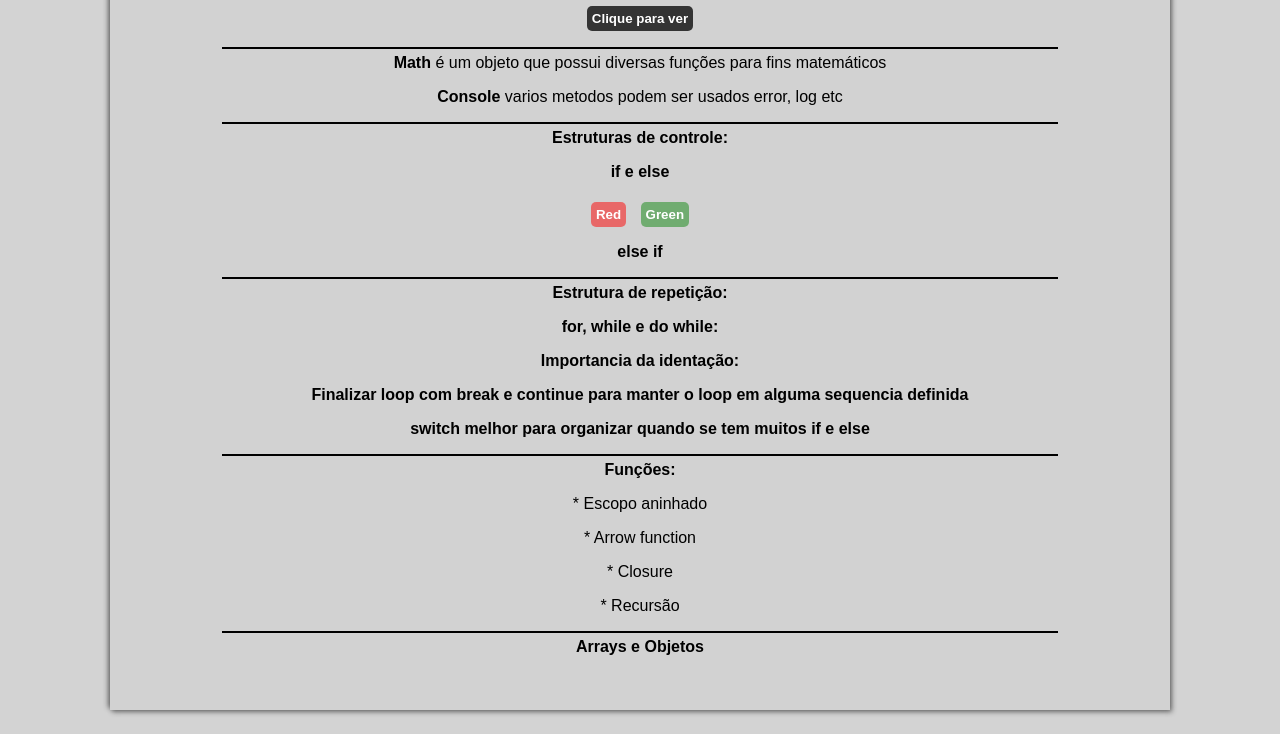
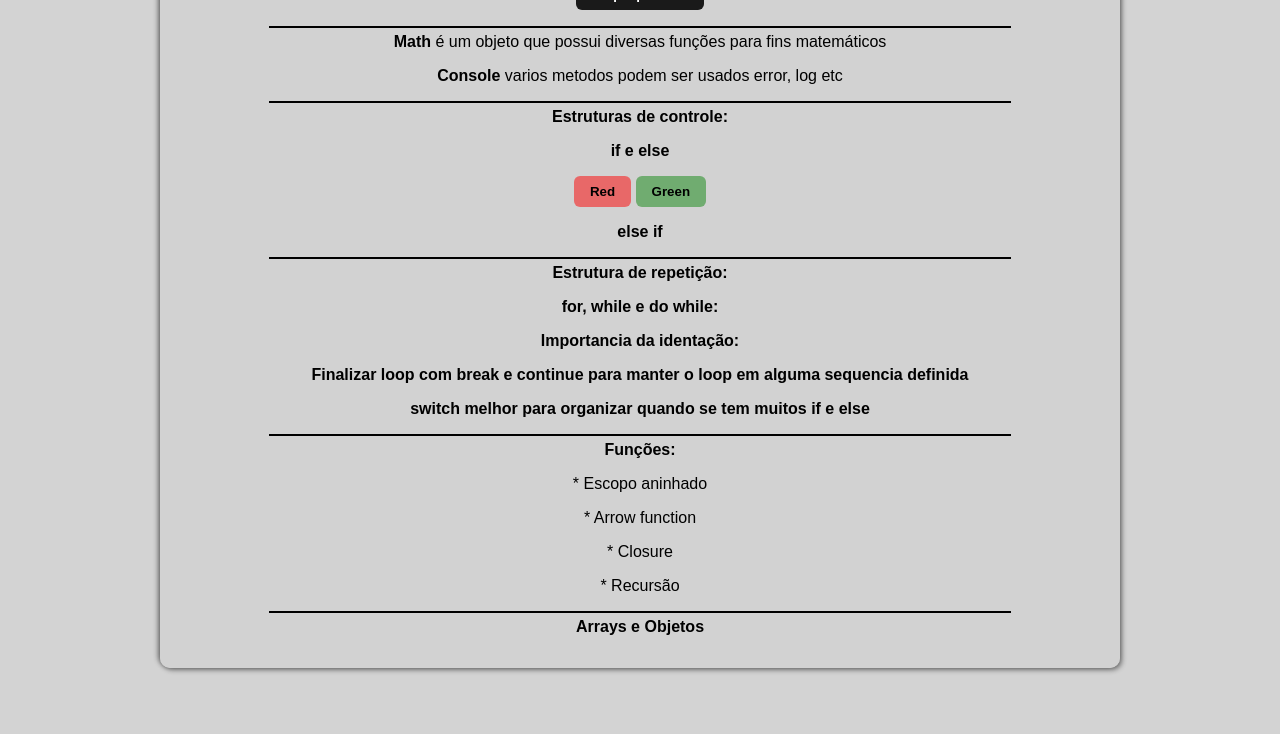
Before and after one commit to WenderDevProgramador/Revis-oJS, a plain HTML site: page Aulas/Aula2/index.html in a window 1280 px wide. Shown: the part 114-848 px from the top of the page. After the commit the page ends 806 px from the top, so only its background shows below. Drawn offline with Linux system fonts and the light colour scheme.

Commit message:
css aprimorado

```diff
--- a/Aulas/Aula2/index.html
+++ b/Aulas/Aula2/index.html
@@ -9,6 +9,7 @@
 
     </script>
     <style>
+        /* Reset básico e fonte padrão */
         * {
             padding: 0;
             margin: 0;
@@ -16,8 +17,19 @@
             font-family: Arial, Helvetica, sans-serif;
         }
 
+        :root {
+            --primary-dark: #1a1a1a;
+            --primary-hover: aquamarine;
+            --vermelho: rgba(255, 0, 0, 0.5);
+            --vermelho-hover: #ff0000;
+            --verde: rgba(0, 128, 0, 0.47);
+            --verde-hover: #008000;
+            --text-light: #fff;
+            --text-dark: #000;
+        }
+
+        /* Layout geral */
         body {
-
             display: flex;
             flex-direction: column;
             justify-content: center;
@@ -26,72 +38,78 @@
             padding: 1rem;
         }
 
+        /* Container principal */
         main {
-            height: 100vh;
-            width: 85%;
+            width: 100%;
+            max-width: 960px;
+            min-height: 80vh;
+            margin: 0.5rem;
+            padding: 1rem;
+            background-color: rgba(211, 211, 211, 0.78);
+            box-shadow: 2px 2px 5px rgba(0, 0, 0, 0.46), -2px -2px 5px rgba(0, 0, 0, 0.46);
             display: flex;
-            margin: .5rem;
             flex-direction: column;
+            align-items: center;
             justify-content: center;
-            padding: .5rem;
-            align-items: center;
-            background-color: rgba(211, 211, 211, 0.781);
-            box-shadow: 2px 2px 5px rgba(0, 0, 0, 0.466), -2px -2px 5px rgba(0, 0, 0, 0.466);;
+            border-radius: 10px;
         }
 
-        hr {
-            border: solid 1px black;
-            width: 80%;
-            margin-bottom: 5px;
-        }
-
-        button {
-            padding: 5px;
-            border-radius: 5px;
-            margin: 5px;
-            font-weight: bold;
-            border: none;
-            background-color: #1a1a1ada;
-            color: #fff;
-            cursor: pointer;
-            transition: 1s;
-        }
-
-        button:hover {
-            background-color: aquamarine;
-            color: black;
-            border: solid;
-        }
-
+        /* Tipografia e espaçamento */
         h1,
         p,
         button {
             margin-bottom: 1rem;
         }
 
+        hr {
+            border: 1px solid black;
+            width: 80%;
+            margin-bottom: 5px;
+        }
+
+        /* Botões gerais */
+        button {
+            padding: 0.5rem 1rem;
+            border-radius: 6px;
+            border: none;
+            background-color: var(--primary-dark);
+            color: var(--text-light);
+            font-weight: bold;
+            cursor: pointer;
+            transition: background-color 0.4s, color 0.4s, transform 0.3s;
+        }
+
+        button:hover {
+            background-color: var(--primary-hover);
+            color: var(--text-dark);
+            transform: scale(1.05);
+        }
+
+        /* Botões com classes personalizadas */
         .Vermelho {
-            background-color: rgba(255, 0, 0, 0.5);
-            transition: 1s;
+            background-color: var(--vermelho);
+            color: var(--text-dark);
         }
 
         .Vermelho:hover {
-            background-color: #ff0000;
-            transition: 1s;
+            background-color: var(--vermelho-hover);
+            color: var(--text-light);
         }
 
         .Verde {
-            background-color: #00800077;
-            transition: 1s;
+            background-color: var(--verde);
+            color: var(--text-dark);
         }
 
         .Verde:hover {
-            background-color: #008000;
-            transition: 1s;
+            background-color: var(--verde-hover);
+            color: var(--text-light);
         }
     </style>
 </head>
 
-<body><main>
+<body>
+    <main>
 
         <h1>
             Estrutura de programação
@@ -141,7 +159,7 @@
 
         <p><strong>Arrays e Objetos</strong></p>
 
-</main>
+    </main>
 
 
 
```
